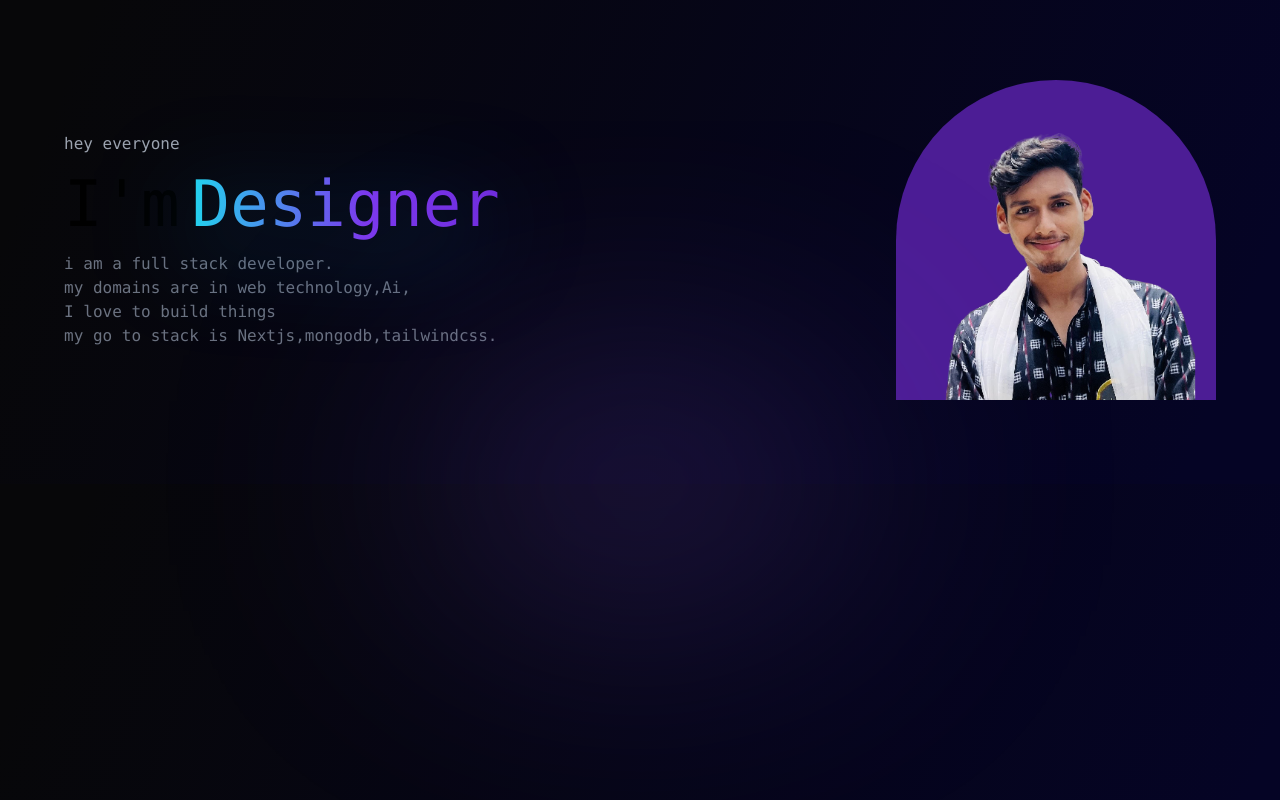
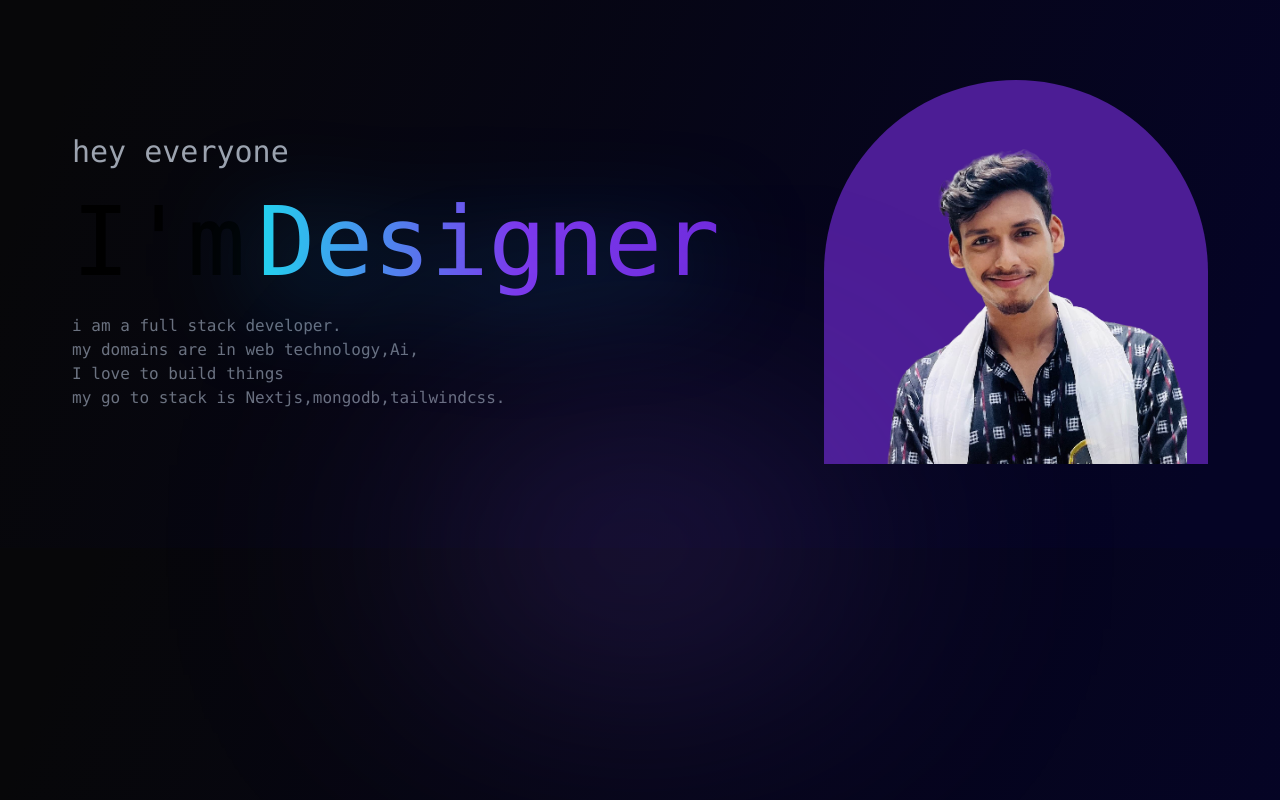
Before and after one commit to roshanpanda666/roshan-blog, a Next.js app: page /components/home-page/hero in a window 1280 px wide. Built offline with nearby package versions, Linux system fonts and the light colour scheme.

Commit message:
commiting 2nd time

```diff
--- a/pages/components/home-page/hero.js
+++ b/pages/components/home-page/hero.js
@@ -5,10 +5,10 @@ import { motion } from 'framer-motion'
 const Herocomp = () => {
   return (
     <div>
-      <div className='flex justify-center items-center lg:flex-row-reverse flex-col mt-20 lg:gap-80 gap-10'>
+      <div className='flex justify-center items-center lg:flex-row-reverse flex-col mt-20 lg:gap-80 gap-y-28 lg:gap-x-60'>
 
         <div className='flex'>
-          <motion.div className='bg-violet-900 rounded-t-full h-80 w-80 flex'
+          <motion.div className='bg-violet-900 rounded-t-full h-96 w-96 flex'
           initial={{
             opacity:0
           }}
@@ -32,10 +32,10 @@ const Herocomp = () => {
 
 
         <div className='flex-row lg:w-[40vw] w-[90vw] text-center lg:text-start'>
-          <div className='font-mono text-gray-400'>hey everyone</div>
+          <div className='font-mono text-gray-400 text-1xl lg:text-3xl'>hey everyone</div>
           <div className='flex flex-row gap-3 justify-center items-center lg:justify-start lg:items-start'>
-            <span className='lg:text-[4rem] text-[2rem] font-mono'>I'm</span>
-            <div className='lg:text-[4rem] text-[2rem] bg-gradient-to-r from-cyan-400 via-violet-600 to-violet-700 bg-clip-text text-transparent filter drop-shadow-[0_20px_50px_rgba(8,_112,_184,_0.7)] font-mono '>
+            <span className='lg:text-[6rem] text-[2rem] font-mono'>I'm</span>
+            <div className='lg:text-[6rem] text-[2rem] bg-gradient-to-r from-cyan-400 via-violet-600 to-violet-700 bg-clip-text text-transparent filter drop-shadow-[0_20px_50px_rgba(8,_112,_184,_0.7)] font-mono '>
             <Typewriter
             words={['Sabyasachi', 'Coder', 'Designer', 'learner']}
             loop={5}
```
